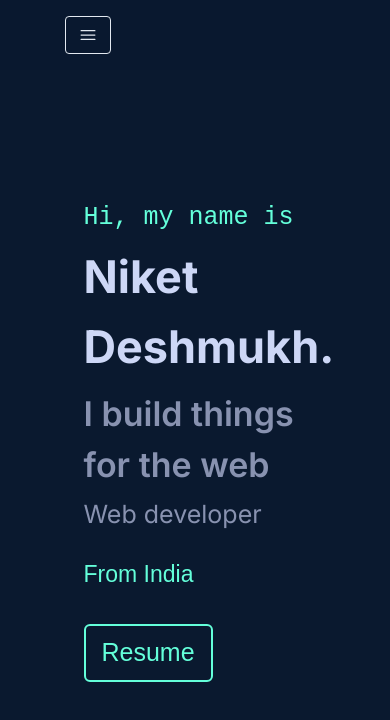
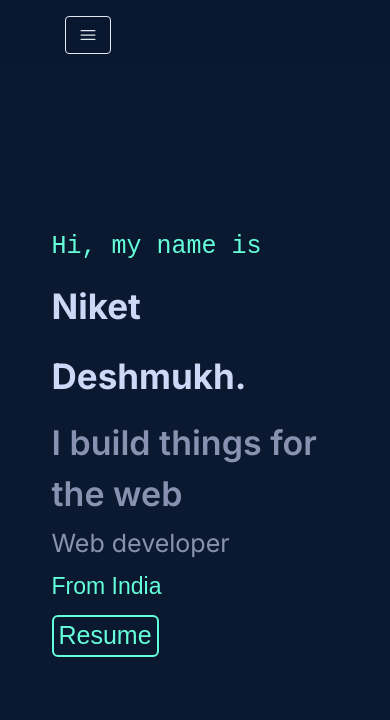
Before and after one commit to Niketdeshmukh/Portfolio, a Next.js app: page / in a window 390 px wide. Shown: the top 720 px of the page. Built offline with nearby package versions, Linux system fonts and the light colour scheme.

Commit message:
added styles

```diff
--- a/src/app/styles/Contact.css
+++ b/src/app/styles/Contact.css
@@ -250,8 +250,17 @@
       margin-top: 50px;
     }
 
+
     #headerwrap .fa-chevron-down {
       margin-top: 20px;
+    }
+  }
+  @media screen and (max-width: 500px){
+    #headerwrap{
+      padding: 1rem;
+    }
+    .button__resume button{
+      padding: 0px 5px !important;
     }
   }
   .row {
--- a/src/app/styles/HeroSection.css
+++ b/src/app/styles/HeroSection.css
@@ -111,11 +111,14 @@
 
   @media (max-width: 500px) {
     .home .text__two {
-      font-size: 55px;
+      font-size: 35px;
     }
 
     .home .text__three {
       font-size: 33px;
+    }
+    .text__one, .text__two,.text__down,.text__three,.text__four,.button__resume{
+      margin: 6px 2rem !important;
     }
   }
 
@@ -124,7 +127,7 @@
       font-size: var(--fz-xl);
     }
     .text__two {
-      font-size: 45px !important;
+      font-size: 35px !important;
       line-height: 70px !important;
     }
     .text__down {
--- a/src/app/styles/OtherProjects.css
+++ b/src/app/styles/OtherProjects.css
@@ -84,6 +84,14 @@
   margin-bottom: 50px;
 }
 
+/* .hello_world {
+ width: 27rem;
+ flex-direction: column;
+ align-items: center;
+ margin: auto;
+ display: none !important;
+} */
+
 .other-projects .project__name {
   margin-bottom: 10px;
 }
@@ -135,11 +143,6 @@
   padding: 100px 170px;
 }
 
-  @media screen and (max-width: 1280px) {
-    .section {
-      padding: 100px !important;
-    }
-  }
 
 @media screen and (max-width: 1024px) {
   .section {
@@ -158,21 +161,7 @@
     padding: 50px 35px;
   }
 }
-  @media screen and (max-width: 1680px) {
-    .section {
-      display: flex;
-      flex-direction: row;
-      padding: 100px;
-    }
-  }
-  @media screen and (max-width: 1024px) {
-    .section__title {
-      margin-right: 50px !important;
-    }
-    .section {
-      padding: 40px !important;
-    }
-  }
+
 
 @media screen and (max-width: 850px) {
   .section__title {
```
Lines whose indentation alone changed are shown as unchanged.
